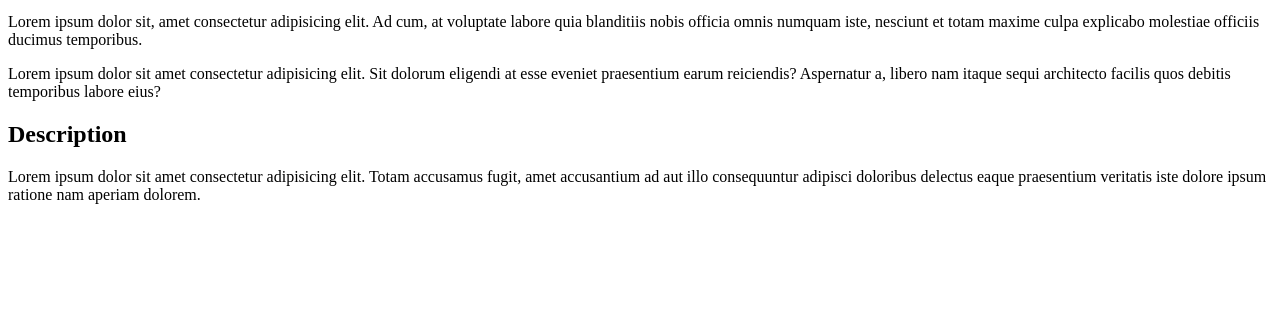
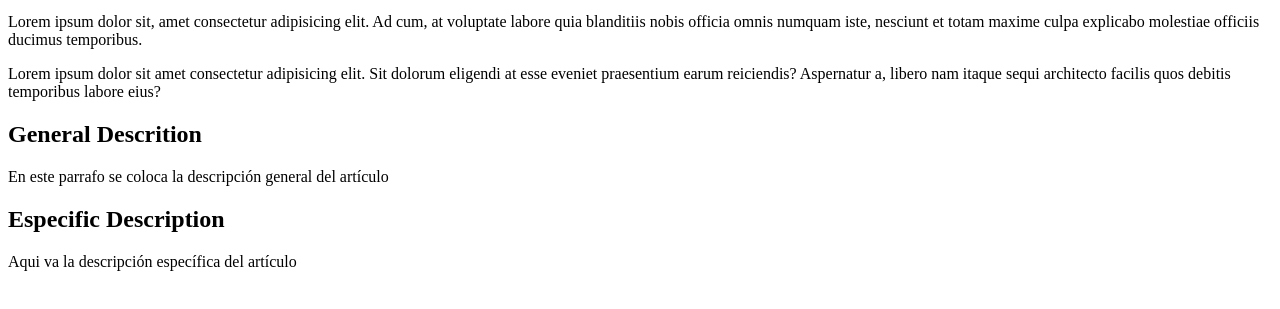
Before and after one commit to javiernu91/Hyperblog, a plain HTML site: page index.html in a window 1280 px wide. Shown: the part 119-428 px from the top of the page. Drawn offline with Linux system fonts and the light colour scheme.

Commit message:
Agremamos parrafos para la descripción general y especifica de los articulosX

```diff
--- a/index.html
+++ b/index.html
@@ -14,8 +14,10 @@
         <p>Lorem ipsum dolor sit amet consectetur adipisicing elit. Sit dolorum eligendi at esse eveniet praesentium earum reiciendis? Aspernatur a, libero nam itaque sequi architecto facilis quos debitis temporibus labore eius?</p>
     </header>
     <section>
-        <h2>Description</h2>
-        <p>Lorem ipsum dolor sit amet consectetur adipisicing elit. Totam accusamus fugit, amet accusantium ad aut illo consequuntur adipisci doloribus delectus eaque praesentium veritatis iste dolore ipsum ratione nam aperiam dolorem.</p>
+        <h2>General Descrition</h2>
+        <p>En este parrafo se coloca la descripción general del artículo</p>
+        <h2>Especific Description</h2>
+        <p>Aqui va la descripción específica del artículo</p>
     </section>
 </body>
 </html>
```
